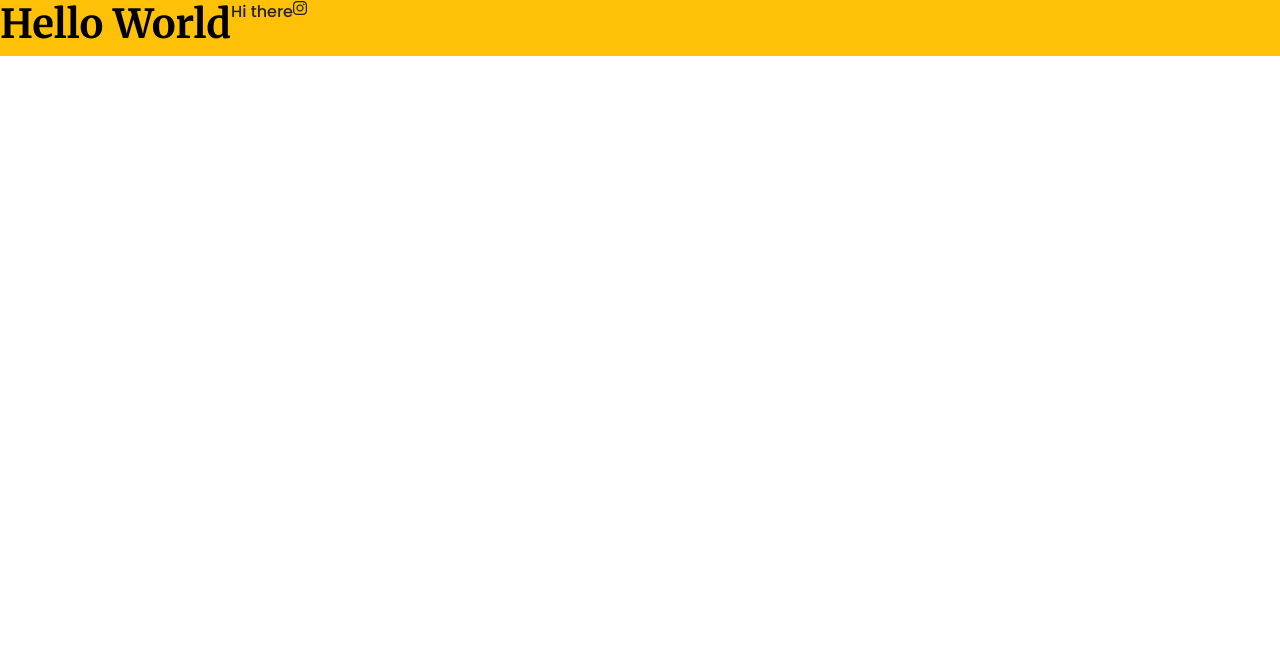
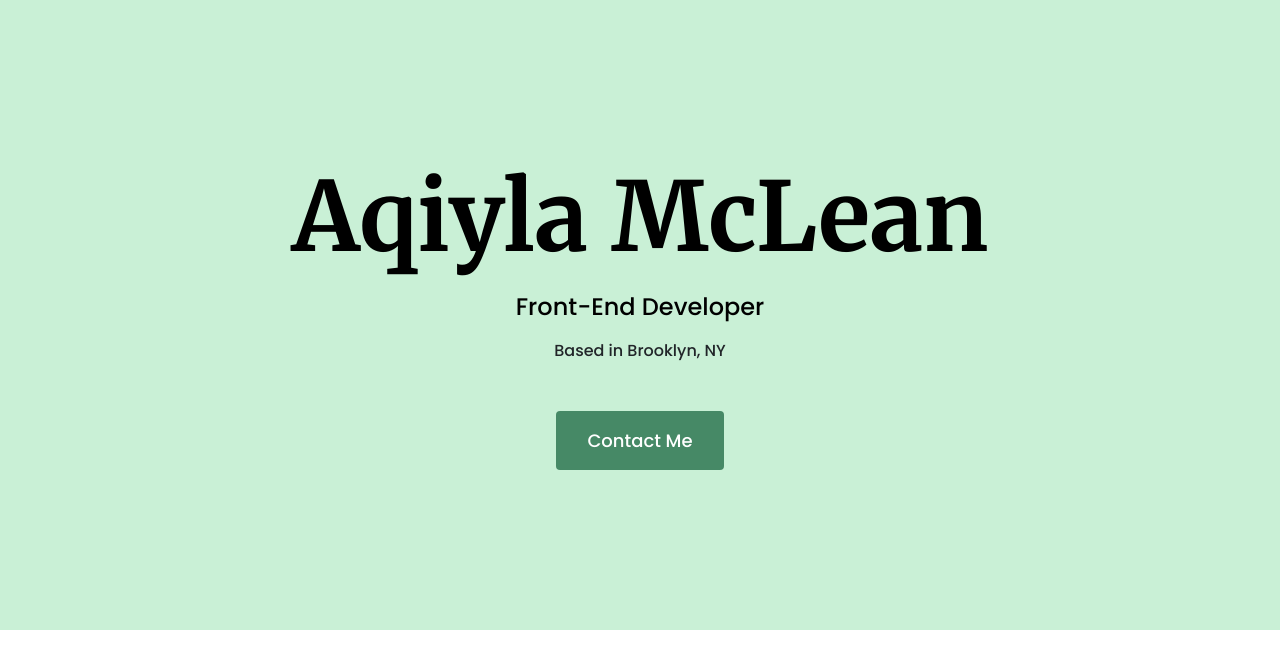
Before and after one commit to aqiyla/final-portfolio-project, a plain HTML site: page index.html in a window 1280 px wide. Drawn offline with nearby package versions, Linux system fonts and the light colour scheme.

Commit message:
Added and styled hero

```diff
--- a/index.html
+++ b/index.html
@@ -30,10 +30,13 @@
     ></script>
   </head>
   <body>
-    <div class="d-flex bg-warning">
-      <h1>Hello World</h1>
-      <p>Hi there</p>
-      <i class="fa-brands fa-instagram"></i>
+    <div class="hero">
+      <h1>Aqiyla McLean</h1>
+      <h2>Front-End Developer</h2>
+      <p class="mb-5">Based in Brooklyn, NY</p>
+      <div>
+        <a href="#" class="btn btn-branding">Contact Me</a>
+      </div>
     </div>
   </body>
 </html>
--- a/styles/portfolio.css
+++ b/styles/portfolio.css
@@ -1,10 +1,50 @@
-h1 {
+:root {
+  --branding-color: #468966;
+  --secondary-color: #c9f0d6;
+  --heading-font-family: "Merriweather", serif;
+  --default-font-family: "Poppins", sans-serif;
+}
+
+body {
+  font-family: var(--default-font-family);
+}
+
+h1,
+h2,
+h3,
+h4,
+h5,
+h6 {
   color: black;
-  font-family: "Merriweather", serif;
+  font-family: var(--heading-font-family);
   font-weight: bold;
 }
 
+h1 {
+  font-size: 96px;
+}
 p {
-  font-family: "Poppins", sans-serif;
   font-weight: normal;
 }
+
+.hero {
+  background: var(--secondary-color);
+  text-align: center;
+  padding: 160px 20px;
+}
+
+.hero h2 {
+  font-family: var(--default-font-family);
+  font-weight: normal;
+  line-height: 2;
+  font-size: 24px;
+}
+
+.btn-branding {
+  background: var(--branding-color);
+  border-radius: 4px;
+  color: white;
+  font-size: 18px;
+  line-height: 27px;
+  padding: 15px 30px;
+}
```
